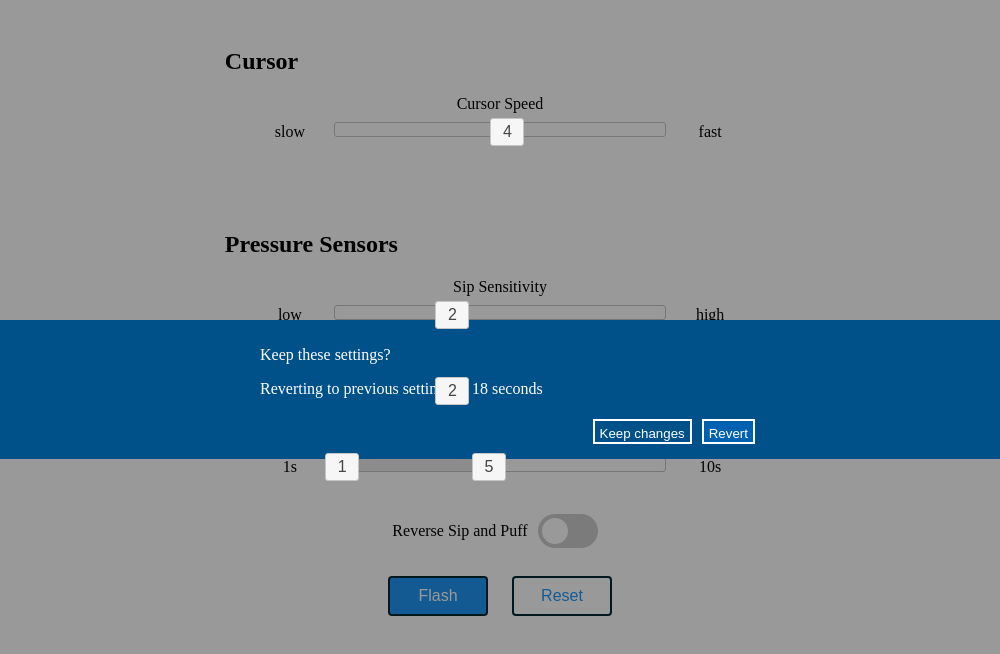
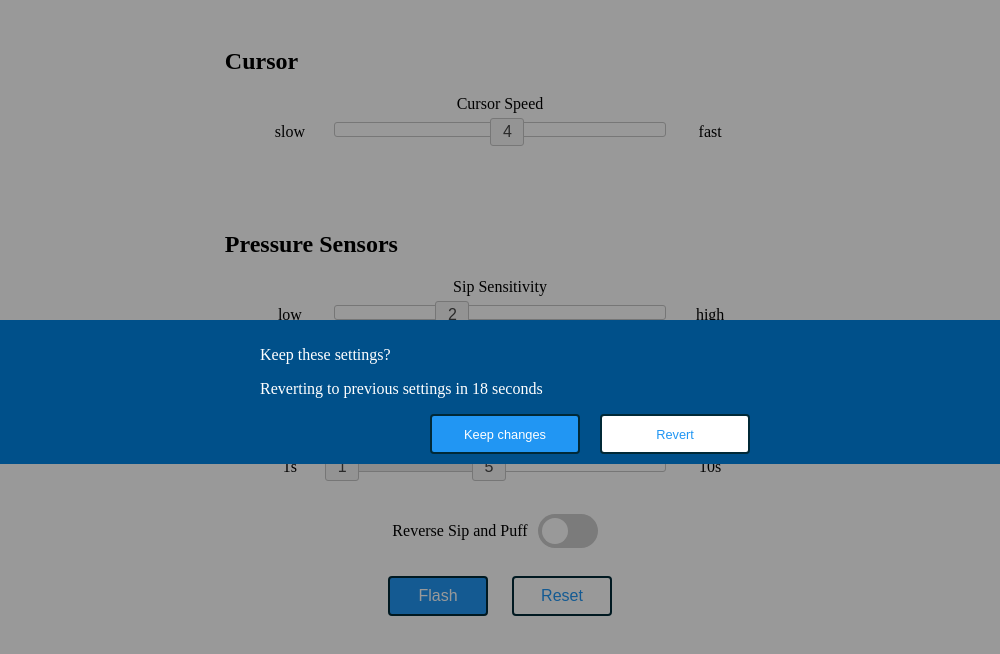
Before and after one commit to xjlim/lipsync-desktop, an Electron app: page index.html in a window 1000 px wide. Both pictures are taken after a click on the button "Flash". Drawn offline with nearby package versions, Linux system fonts and the light colour scheme; no server answers.

Commit message:
fix modal

```diff
--- a/index.css
+++ b/index.css
@@ -20,20 +20,6 @@
   position: absolute;
   top: 40%;
   width: 100%;
-}
-
-.modal-btn {
-  border: 2px solid #fff;
-  background: #00508a;
-  color: #fff;
-  margin: 5px;
-  padding: 5px;
-  height: 25px;
-  float: right;
-}
-
-#revert {
-  background: #0061b0;
 }
 
 .center-50 {
@@ -133,6 +119,7 @@ label {
 }
 
 .slider {
+  z-index: 1;
   display: inline-block;
   width: 60%;
 }
@@ -161,6 +148,7 @@ section {
   padding: 20px;
 }
 
+#keep,
 #flash-btn {
   color: #fff;
   background: #2196f3;
@@ -171,6 +159,7 @@ section {
   font-size: 1em;
 }
 
+#revert,
 #reset-btn {
   background: #fff;
   color: #2196f3;
@@ -181,6 +170,13 @@ section {
   font-size: 1em;
 }
 
+#keep,
+#revert {
+  font-size: 0.8em;
+  width: 150px;
+  float: right;
+}
+
 button {
   margin: 0 10px;
 }
```
